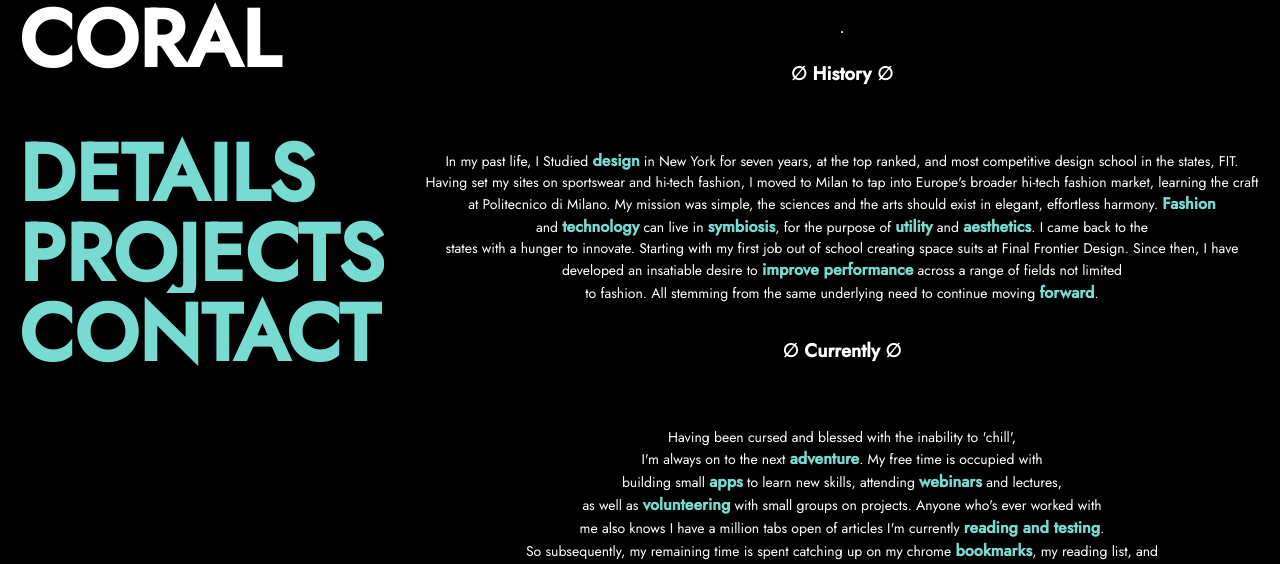
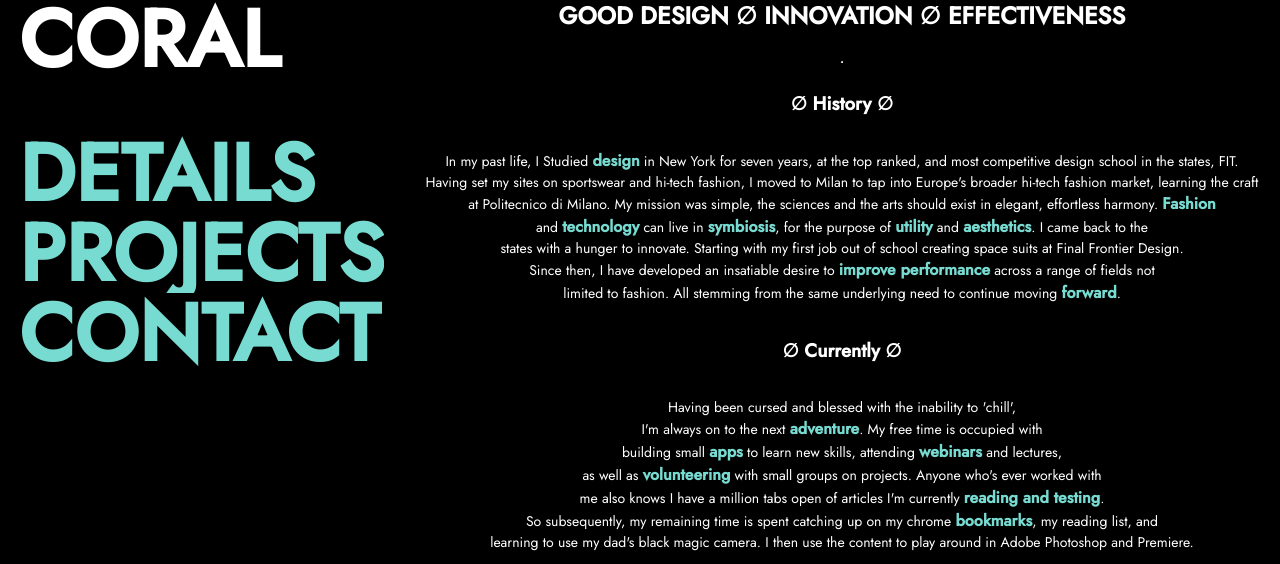
Before and after one commit to coralfussman/Coral-Fussman-profile, a React (Create React App) app: page /details in a window 1280 px wide. Shown: the part 235-799 px from the top of the page. Built offline with nearby package versions, Linux system fonts and the light colour scheme.

Commit message:
fixed minor browser bug render discrepencies

```diff
--- a/src/Components/About.js
+++ b/src/Components/About.js
@@ -21,8 +21,8 @@ const About = () => {
                      <br/>at Politecnico di Milano. My mission was simple, the sciences and the arts should exist in elegant, effortless harmony. <b>Fashion</b>
                       <br/>and <b>technology</b> can live in <b>symbiosis</b>, for the purpose of <b>utility</b> and <b>aesthetics</b>. I came back to the
                       <br/> states with a hunger to innovate. Starting with my first job out of school creating space suits at Final Frontier Design.
-                      Since then, I have developed an insatiable desire to <b>improve performance</b> across a range of fields not limited
-                      <br/> to fashion. All stemming from the same underlying need to continue moving <b>forward</b>.
+                      <br/> Since then, I have developed an insatiable desire to <b>improve performance</b> across a range of fields not
+                      <br/>limited to fashion. All stemming from the same underlying need to continue moving <b>forward</b>.
                   </p>
                 <h3> ∅ Currently ∅ </h3>
                     <p> Having been cursed and blessed with the inability to 'chill',  <br/>
--- a/src/index.css
+++ b/src/index.css
@@ -54,6 +54,7 @@ body {
     }
     .mainAbout p{
       padding: 30px;
+      padding-top: 0px;
       padding-bottom: 0px;
       font-size: 14px;
     }
```
